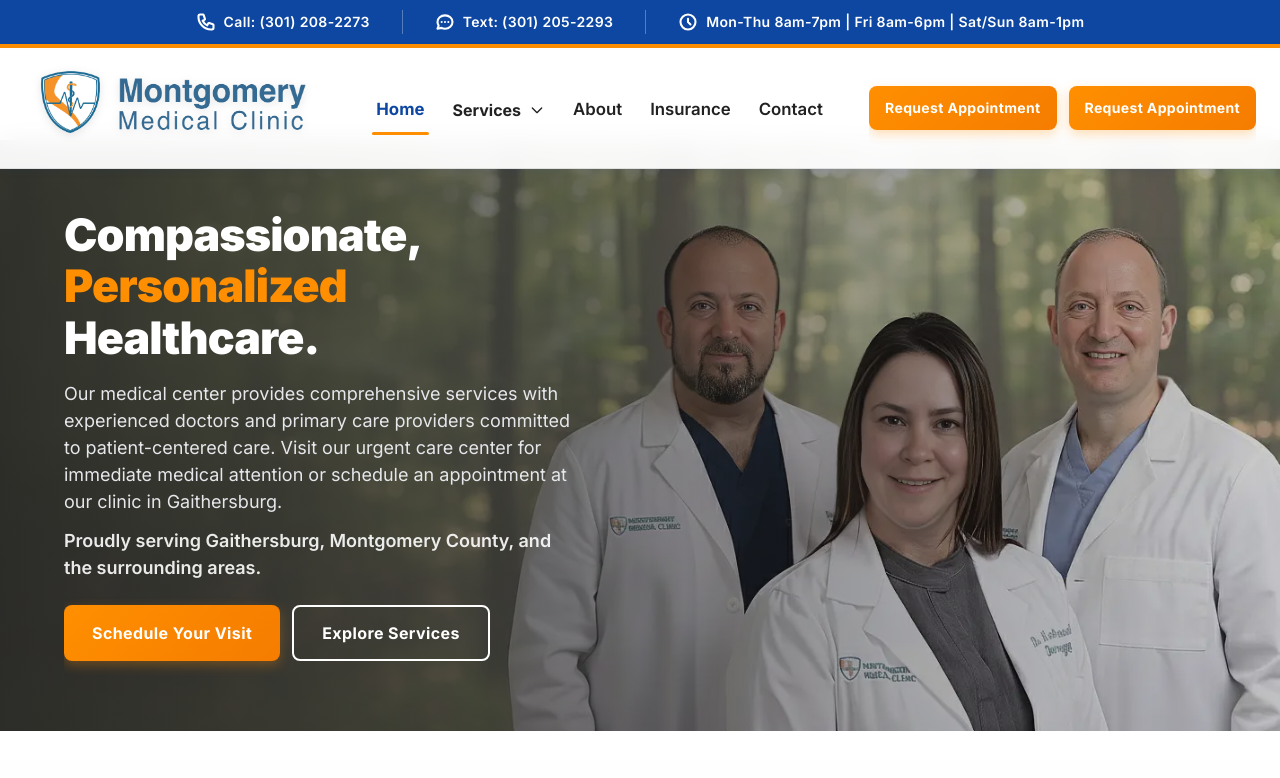
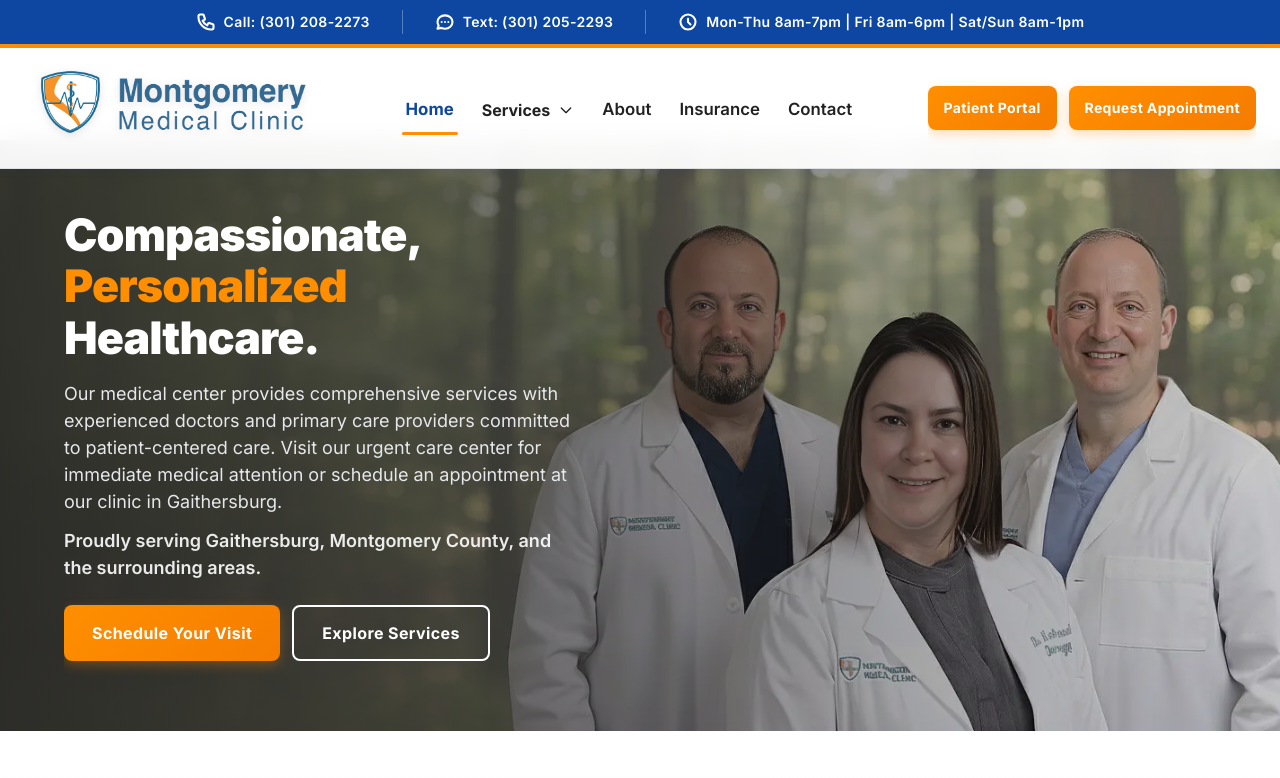
Before and after one commit to MMC-MD/MMC, a plain HTML site: page index.html in a window 1280 px wide. Shown: the top 778 px of the page. Drawn offline with nearby package versions, Linux system fonts and the light colour scheme.

Commit message:
Update header.html

```diff
--- a/includes/header.html
+++ b/includes/header.html
@@ -78,8 +78,8 @@
 
             <!-- Right aligned buttons -->
             <div class="main-header-actions flex items-center gap-1.5 sm:gap-2 xl:gap-3 flex-shrink-0">
-                <a href="https://nextpatient.co/p/montgomerymedclinic/schedule" target="_blank" class="hidden xl:inline-flex btn btn-secondary whitespace-nowrap text-xs sm:text-sm px-3 sm:px-4 py-2 sm:py-2.5">
-                    Request Appointment
+                <a href="https://15259-6.portal.athenahealth.com/" target="_blank" class="hidden xl:inline-flex btn btn-secondary whitespace-nowrap text-xs sm:text-sm px-3 sm:px-4 py-2 sm:py-2.5">
+                    Patient Portal
                 </a>
                 <a href="https://nextpatient.co/p/montgomerymedclinic/schedule" target="_blank" class="hidden sm:inline-flex btn btn-secondary whitespace-nowrap text-xs sm:text-sm px-3 sm:px-4 py-2 sm:py-2.5">
                     Request Appointment
```
